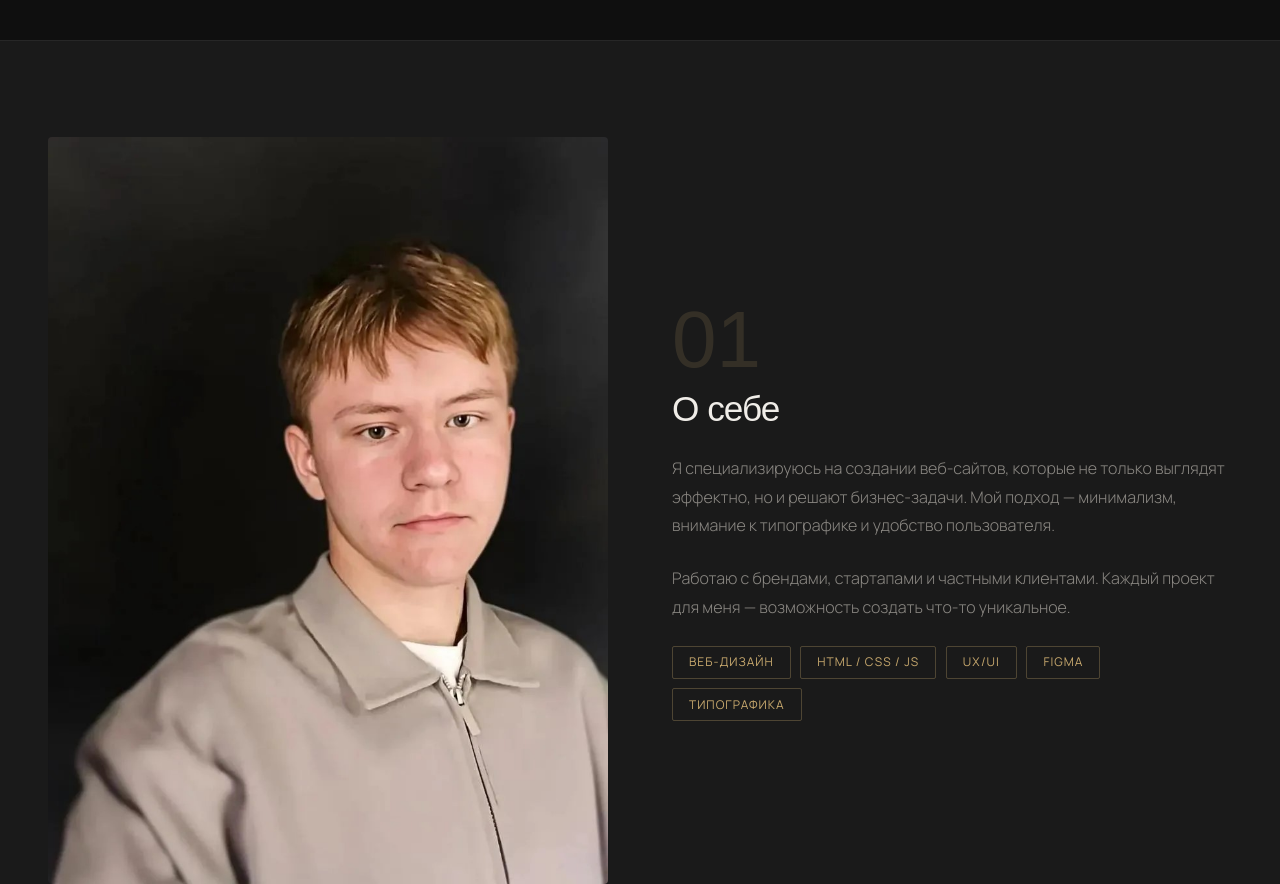
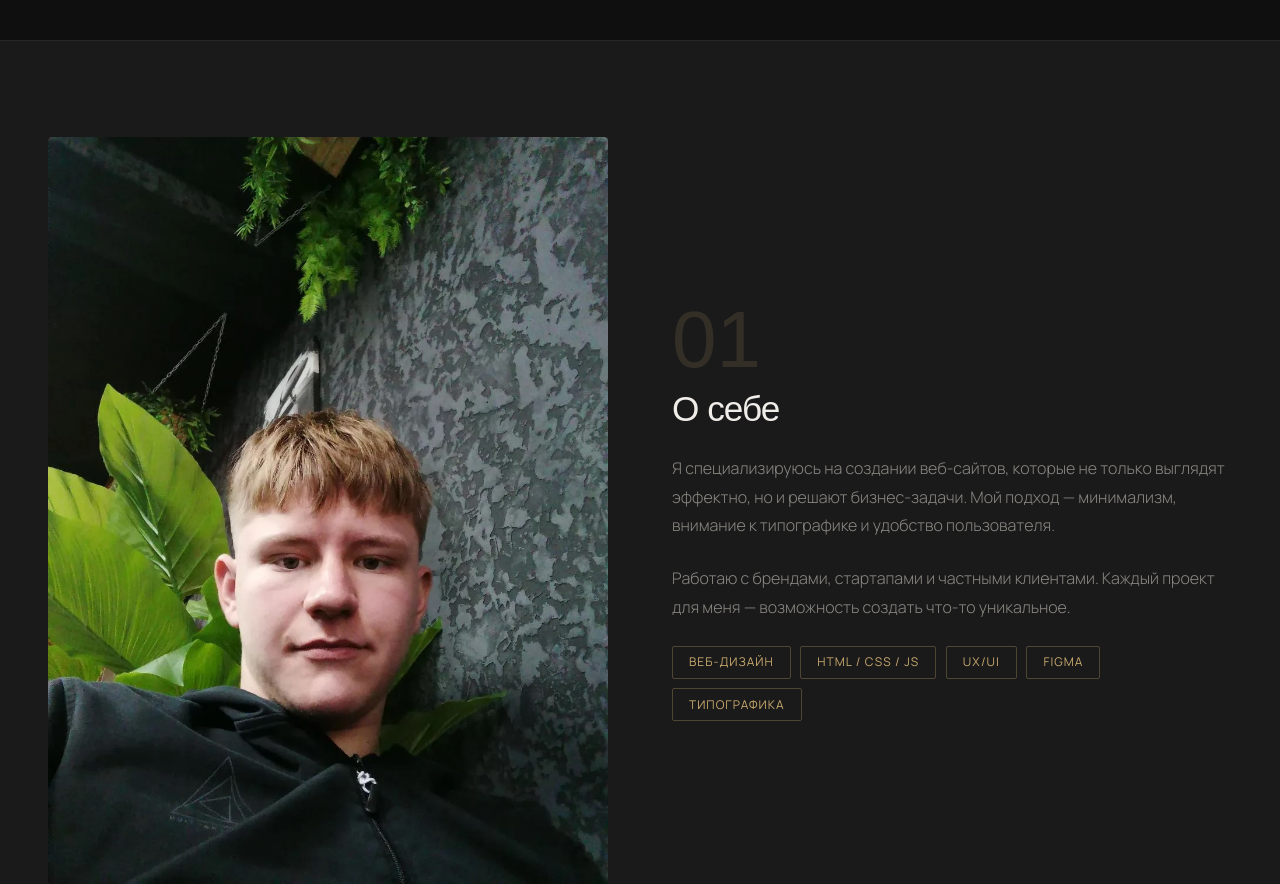
Before and after one commit to AXIOM91/MyProject, a plain HTML site: page myprojects/index.html in a window 1280 px wide. Shown: the part 760-1644 px from the top of the page. Drawn offline with Linux system fonts and the light colour scheme; a web font is replaced by a local one.

Commit message:
Update index.html

```diff
--- a/myprojects/index.html
+++ b/myprojects/index.html
@@ -522,7 +522,7 @@
     <section id="about">
         <div class="about-grid">
             <div class="about-image">
-                <img src="c981efd7-48fe-49c7-847a-89ce849abe5b.jpg" alt="Станислав Шестаков" class="about-photo">
+                <img src="ad8f400c-9ed4-483e-a507-b1d7eebbae2c.jpg" alt="Станислав Шестаков" class="about-photo">
             </div>
             <div>
                 <div class="section-number">01</div>
```
